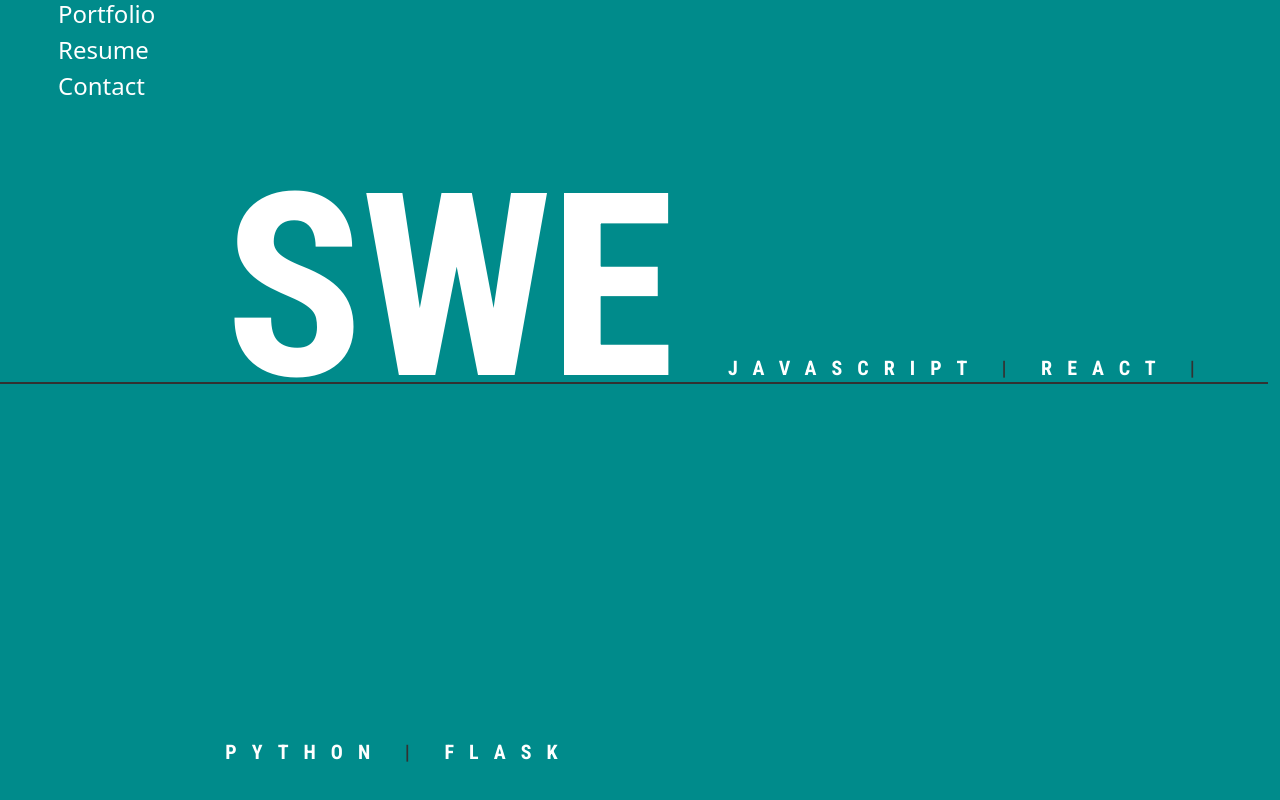
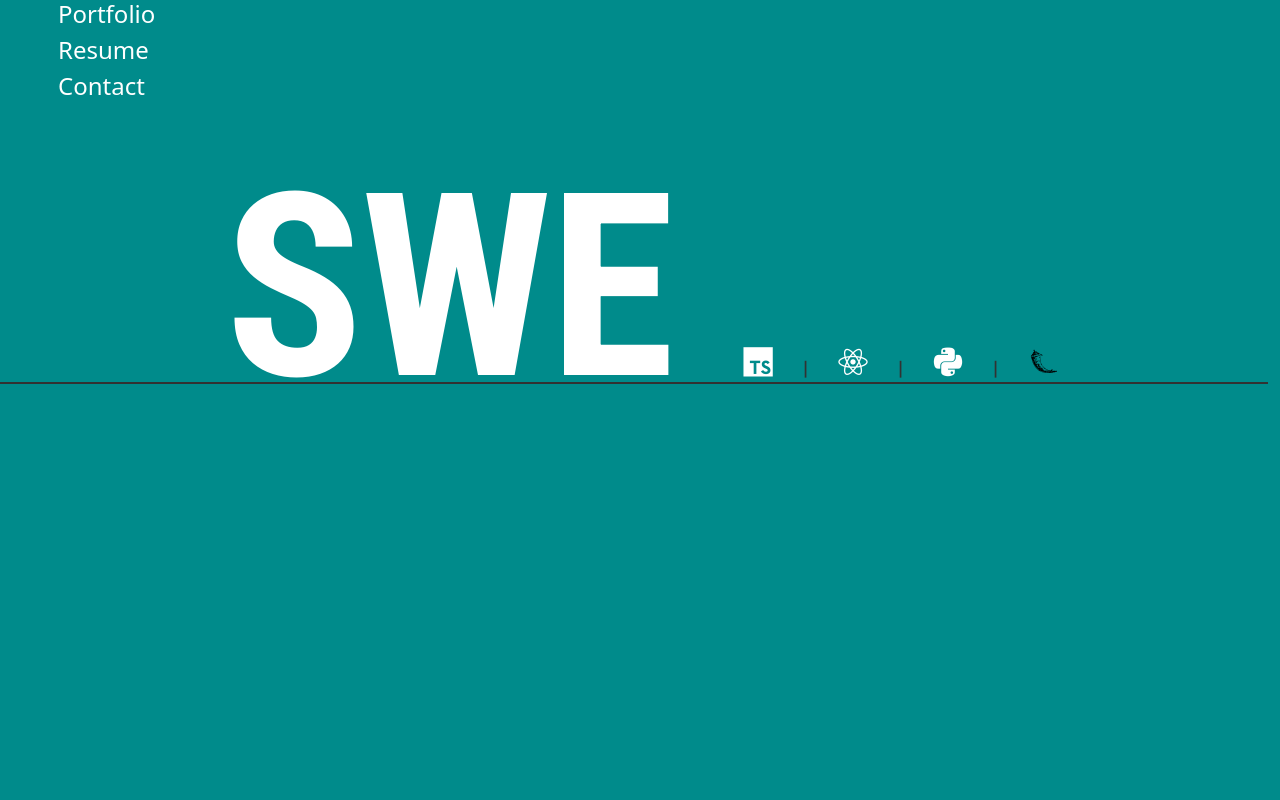
Before and after one commit to JoHeyJo/myWebsiteReact, a React (Create React App) app: page / in a window 1280 px wide. Shown: the part 368-1168 px from the top of the page. Built offline with nearby package versions, Linux system fonts and the light colour scheme; no server answers.

Commit message:
added dev icons to Banner

```diff
--- a/public/index.html
+++ b/public/index.html
@@ -9,6 +9,9 @@
       name="description"
       content="Web site created using create-react-app"
     />
+    <!-- devicons -->
+    <link rel="stylesheet" href="https://cdn.jsdelivr.net/gh/devicons/devicon@v2.15.1/devicon.min.css">
+
     <link rel="apple-touch-icon" href="%PUBLIC_URL%/logo192.png" />
     <!--
       manifest.json provides metadata used when your web app is installed on a
--- a/src/Banner.js
+++ b/src/Banner.js
@@ -2,11 +2,36 @@ import React from "react";
 import './Banner.css'
 import './fontSize.css'
 
-function Banner(){
+function renderFlask(windowWidth) {
+  return windowWidth > 1595
+    ? <span>Flask</span>
+    : <i class="devicon-flask-original colored"></i>
+}
+
+function renderPython(windowWidth) {
+  return windowWidth > 1368
+    ? <span>Python<span className="pipes">|</span></span>
+    : <span><i class="devicon-python-plain"></i><span className="pipes">|</span></span>
+}
+
+function renderReact(windowWidth) {
+  return windowWidth > 951
+    ? <span>React<span className="pipes">|</span></span>
+    : <span><i class="devicon-react-original"></i><span className="pipes">|</span></span>
+}
+
+function renderTypeScript(windowWidth) {
+  return windowWidth > 609
+    ? <span>TypeScript<span className="pipes">|</span></span>
+    : <span><i class="devicon-typescript-plain"></i><span className="pipes">|</span></span>
+
+}
+
+function Banner() {
   return (
     // <section className="Banner-container" id="Banner-text">
     <section className="Banner-container bannerFs">
-      fullstack <br />swe <span>JavaScript <span className="pipes">|</span> React <span className="pipes">|</span> Python <span className="pipes">|</span> Flask</span>
+      fullstack <br />swe {renderTypeScript(600)}{renderReact(900)}{renderPython(1300)}{renderFlask(1500)}
     </section>
   )
 }
--- a/src/Footer.js
+++ b/src/Footer.js
@@ -13,6 +13,7 @@ function Footer(){
 
         <p id="contact-text">contact</p>
         <p className="d-none d-lg-block">JPF0628@GMAIL</p>
+
       </section>
 
     </footer>
--- a/src/fontSize.css
+++ b/src/fontSize.css
@@ -71,3 +71,9 @@
     /* font-size: 1rem; */
   }
 }
+
+i {
+  font-size: 30px;
+  padding-left: 15px;
+  padding-right: 15px;
+}
```
